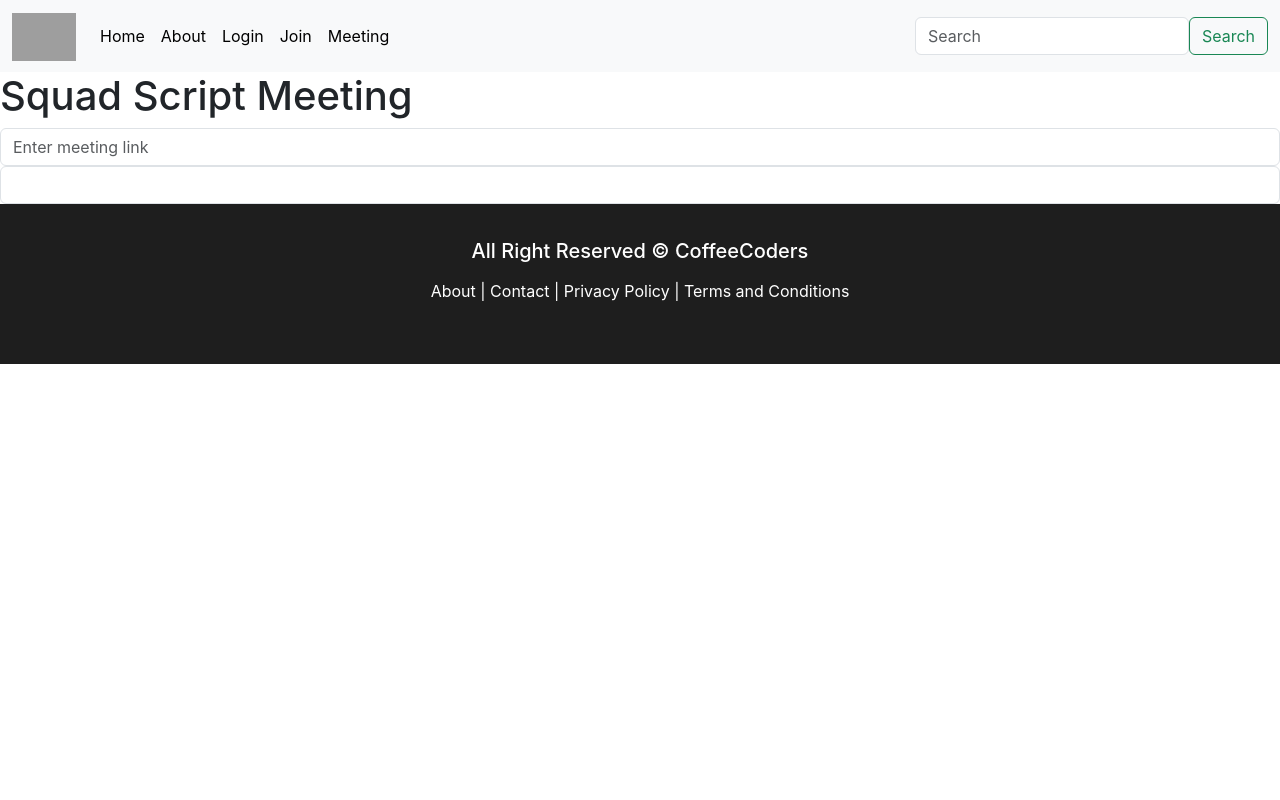
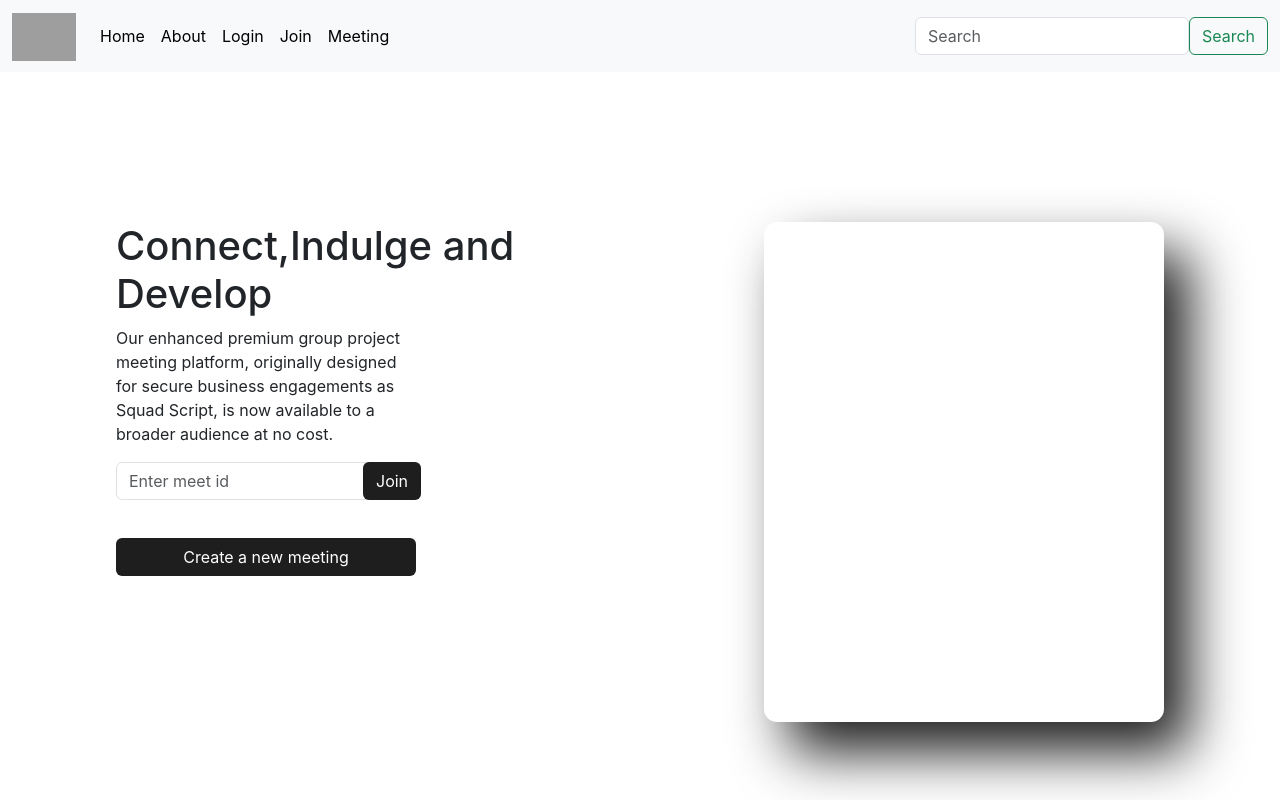
Before and after one commit to AyushTripathi12103634/squad_script, a React (Create React App) app in the folder client/: page /join in a window 1280 px wide. Shown: the top 800 px of the page. Built offline with nearby package versions, Linux system fonts and the light colour scheme; grey boxes are pictures that could not be loaded.

Commit message:
created join page

```diff
--- a/client/src/Pages/Join.css
+++ b/client/src/Pages/Join.css
@@ -1,3 +1,39 @@
-.join-main-section{
-    height: 100vh;
+.join-main{
+    min-height: 100vh;
+    display: grid;
+    place-content: center;
+    box-sizing: border-box;
+    box-shadow: 25px 30px 55px #1e1e1e;
 }
+.join-content{
+    width: 100%;
+    display: flex;
+    justify-content: space-around;
+    flex-direction: row;
+}
+.left-container{
+    height: 500px;
+    width: 600px;
+}
+.right-container{
+    height: 500px;
+    width: 400px;
+    overflow-y: scroll;
+    box-shadow: 25px 30px 55px #1e1e1e;
+    border-radius: 13px;
+    overflow: hidden;
+}
+.left-heading{
+    text-wrap:wrap;
+}
+.join-button{
+    background-color: #1e1e1e;
+    color: white;
+    position: relative;
+    bottom: 38px;
+    left: 247px;
+}
+.create-button{
+    background-color: #1e1e1e;
+    color: white;
+}
--- a/client/src/Pages/Join.js
+++ b/client/src/Pages/Join.js
@@ -1,24 +1,52 @@
+import axios from 'axios';
 import Footer from '../component/Footer';
 import Navbar from '../component/Navbar';
 import './Join.css';
-import React , {useState} from 'react';
+import React, { useState } from 'react';
+import { useNavigate } from 'react-router-dom';
 function Join() {
-  const [status,setstatus] = useState("Enter meeting link");
+  const [meetid, setmeetid] = useState("");
+  const navigate = useNavigate();
+  const handlemeetid = (e) => {
+    setmeetid(e.target.value);
+  }
+  const join = async (e) => {
+    e.preventDefault();
+    const response = await axios.post(`/api/v1/meet/joinmeet/${meetid}`);
+    navigate(`/meeting/${response.data.meet_id}`);
+  }
+  const create = async (e) => {
+    e.preventDefault();
+    const response = await axios.post("/api/v1/meet/createmeet");
+    navigate(`/meeting/${response.data.meeting_id}`);
+  }
   return (
-    <main className='join-main-section'>
+    <>
       <Navbar />
-      <div>
-        <form>
-          <h1>Squad Script Meeting</h1>
-          <input className='form-control' placeholder={status}></input>
-          <select className='form-control'>
-            <option value={"join"}></option>
-            <option value={"join"}></option>
-          </select>
-        </form>
+      <div className='join-main'>
+        <div className='join-content'>
+          <div className='left-container'>
+            <div className='left-heading w-75'>
+              <h1>Connect,Indulge and Develop</h1>
+            </div>
+            <div className='left-content w-50'>
+              <p>Our enhanced premium group project meeting platform, originally designed for secure business engagements as Squad Script, is now available to a broader audience at no cost.</p>
+            </div>
+            <div className='meet-join'>
+              <form className='join-meet'>
+                <input className='form-control w-50' placeholder='Enter meet id' onChange={handlemeetid}></input>
+                <button className='btn join-button' onClick={join}>Join</button>
+              </form>
+              <form className='create-meet'>
+                <button className='btn create-button w-50' onClick={create}>Create a new meeting</button>
+              </form>
+            </div>
+          </div>
+          <div className='right-container ms-5'></div>
+        </div>
       </div>
       <Footer />
-    </main>
+    </>
   );
 }
 
```
